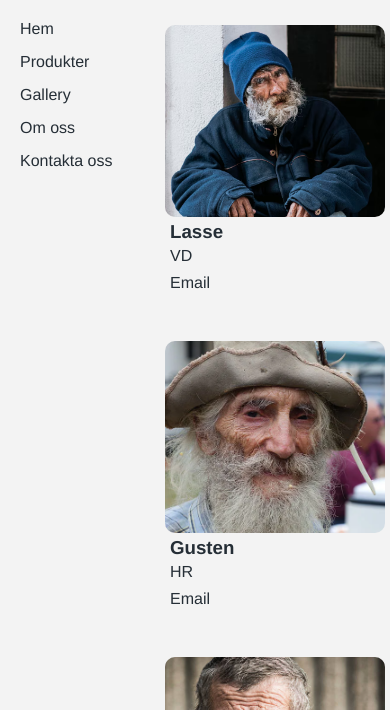
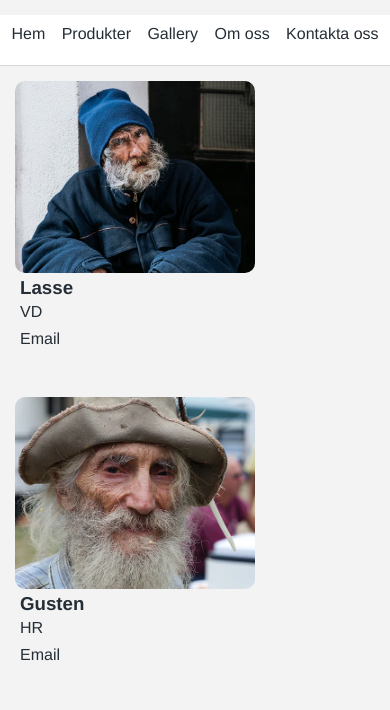
Before and after one commit to fornkatt/skrot-o-korn, a plain HTML site: page about.html in a window 390 px wide. Shown: the part 100-810 px from the top of the page. Drawn offline with Linux system fonts and the light colour scheme.

Commit message:
- Fixed the layout with media queries so the website displays in a column view when viewed on a narrow screen.

```diff
--- a/sass/_base.sass
+++ b/sass/_base.sass
@@ -1,8 +1,6 @@
+@import "colors"
+
 $font-stack: Helvetica, sans-serif, Arial
-$background-color: #f3f3f3
-$text-color: #252e36
-$link-color: #c2984a
-$border-color: #d8d8d8
 $input-border-radius: 5px
 
 a
@@ -28,11 +26,6 @@ body
 .title
   padding: 5px
 
-@media(max-width: 600px)
-
-  .title
-    font-size: 1.7em
-
 header
   display: flex
   flex-direction: row
@@ -52,7 +45,6 @@ header
 
 .main-container
   display: flex
-  flex-direction: row
 
   .main-wrapper
     flex: 1
@@ -66,8 +58,10 @@ header
     top: 0
     align-self: flex-start
     flex-basis: 150px
+    display: flex
 
     ul
+      display: flex
       padding: 0
       margin: 0 15px 0 10px
       width: auto
@@ -101,3 +95,46 @@ header
 
   .contact-us-wrapper
     width: auto
+
+@media(min-width: 601px)
+  .main-container
+    flex-direction: row
+
+  .main-nav
+    flex-direction: column
+
+    ul
+      flex-direction: column
+
+@media(max-width: 600px)
+  .title
+    font-size: 1.7em
+
+  .main-container
+    flex-direction: column
+
+    .main-nav
+      margin: 0 -5px 5px -5px
+      width: calc(100% + 10px)
+      max-height: 50px
+      background-color: white
+      border-bottom: 1px solid $border-color
+      flex-direction: row
+
+      ul
+        flex-direction: row
+        justify-content: space-evenly
+        width: 100%
+        margin: 5px 0 0 0
+
+        li
+          width: auto
+          text-align: center
+          margin: 0
+
+        a
+          white-space: nowrap
+          padding: 5px
+
+      a:hover
+        background-color: $background-color
--- /dev/null
+++ b/sass/_colors.sass
@@ -0,0 +1,4 @@
+$background-color: #f3f3f3
+$text-color: #252e36
+$link-color: #c2984a
+$border-color: #d8d8d8
```
Also changed, not shown: sass/_layout.sass (added), styles/about.css, styles/contact.css, styles/index.css, styles/media.css, styles/products.css.
